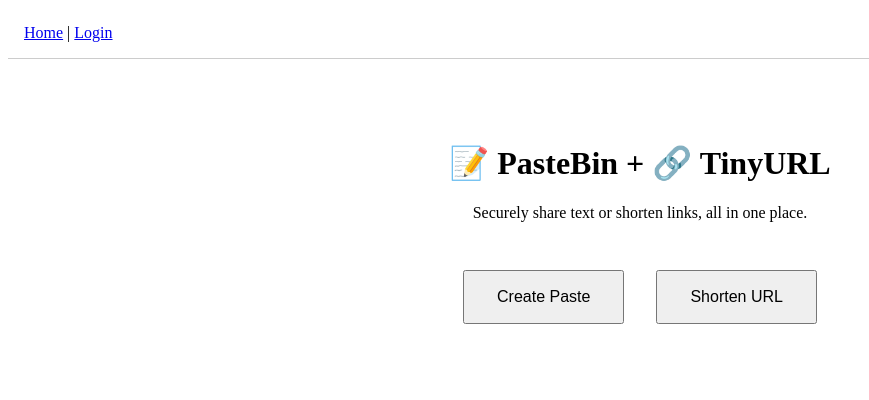
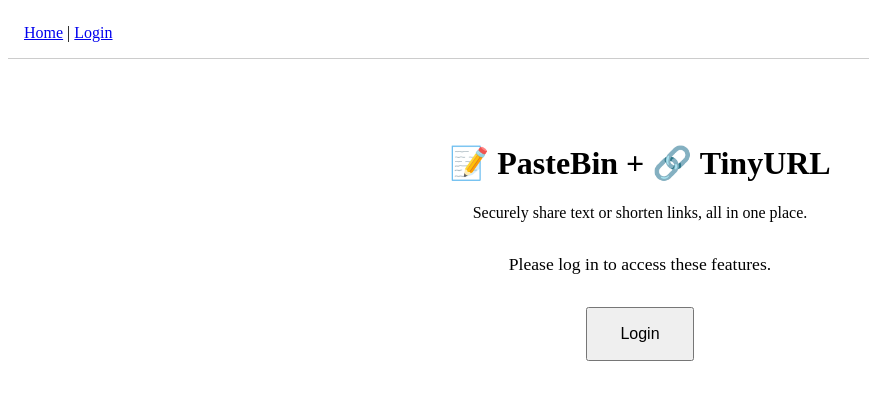
Before and after one commit to kaiwanyawit-chawankul/tiny-utils, a Next.js app: page / in a window 1280 px wide. Shown: the top 400 px of the page, without its empty margins (0-869 px from the left). Built offline with nearby package versions, Linux system fonts and the light colour scheme; no server answers.

Commit message:
require login

```diff
--- a/src/pages/index.js
+++ b/src/pages/index.js
@@ -1,8 +1,11 @@
 // pages/index.js
 import Navbar from '@components/Navbar';
 import Link from 'next/link';
+import { useUser } from '@auth0/nextjs-auth0';
 
 export default function Home() {
+  const { user, isLoading } = useUser();
+
   return (
     <>
       <Navbar />
@@ -11,12 +14,27 @@
         <p>Securely share text or shorten links, all in one place.</p>
 
         <div style={{ marginTop: '2rem' }}>
+          {isLoading ? (
+            <p>Loading...</p>
+          ) : user ? (
+            <>
               <Link href="/paste/new">
                 <button style={buttonStyle}>Create Paste</button>
               </Link>
               <Link href="/shorten">
                 <button style={buttonStyle}>Shorten URL</button>
               </Link>
+            </>
+          ) : (
+            <div>
+              <p style={{ marginBottom: '1rem', fontSize: '1.1rem' }}>
+                Please log in to access these features.
+              </p>
+              <Link href="/auth/login">
+                <button style={buttonStyle}>Login</button>
+              </Link>
+            </div>
+          )}
         </div>
       </main>
     </>
```
Lines whose indentation alone changed are shown as unchanged.
